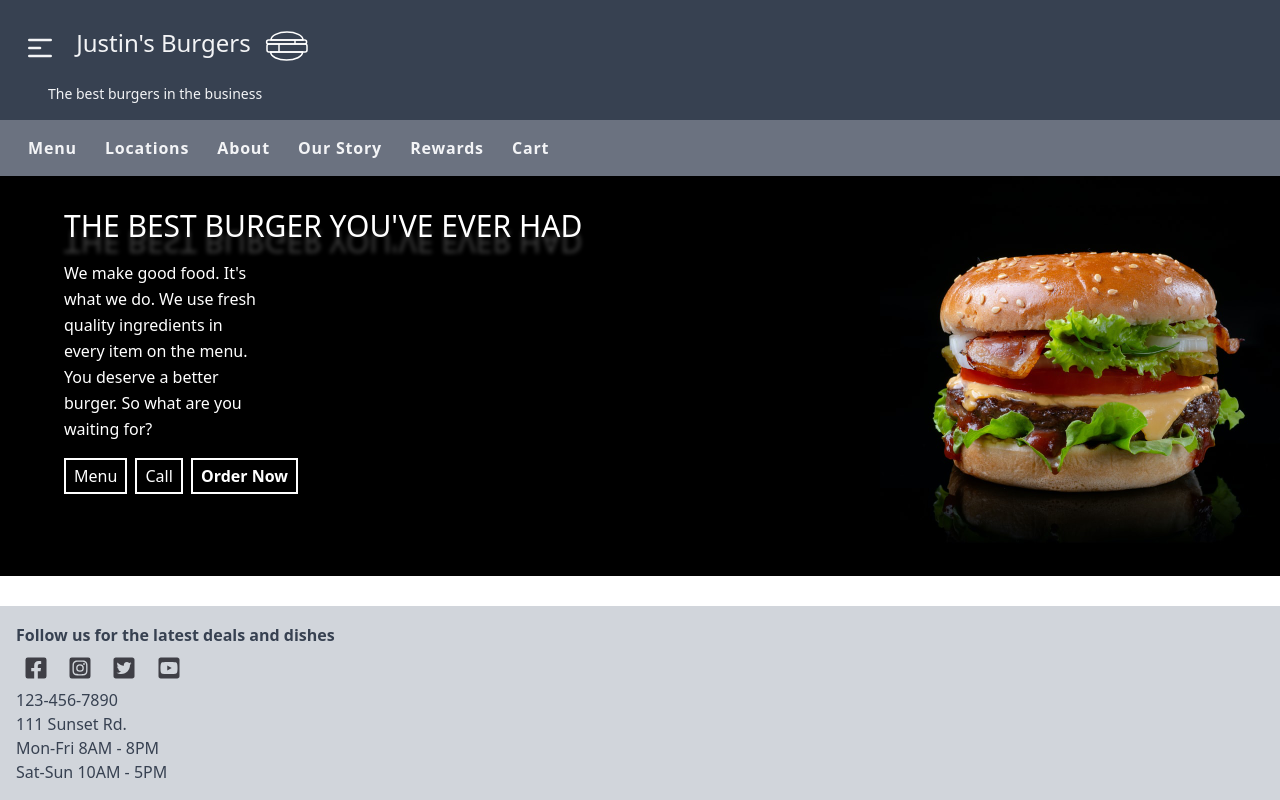
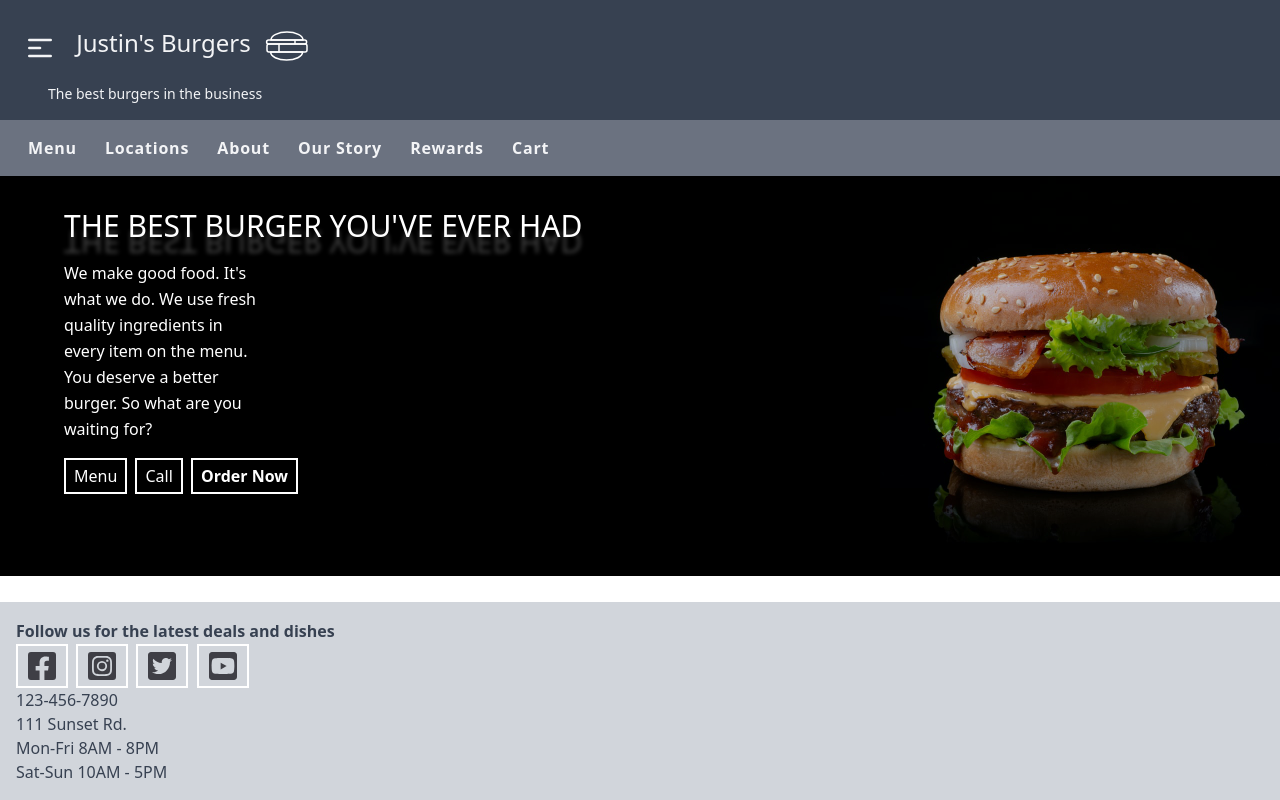
Before and after one commit to justingolden21/justins-burgers, a website: page docs/index.html in a window 1280 px wide. Drawn offline with Linux system fonts and the light colour scheme.

Commit message:
misc touchups

```diff
--- a/docs/index.html
+++ b/docs/index.html
@@ -28,6 +28,7 @@
 		<a href="">Rewards</a>
 		<a href="">Cart</a>
 	</nav>
+	<div class="bg-gray-900">
 		<section id="main" class="text-white">
 			<div class="float-left ml-16 mt-8">
 				<p id="big-text" class="uppercase text-3xl">The best burger you've ever had</p>
@@ -38,12 +39,13 @@
 			</div>
 			<img id="burger-img" src="img/burger.jpg" class="">
 		</section>
+	</div>
 	<footer class="text-gray-700 bg-gray-300 p-4">
 		<p><b>Follow us for the latest deals and dishes</b></p>
-		<img src="img/social/facebook-square-brands.svg" class="hover:bg-gray-100 cursor-pointer inline w-8 h-8 p-1 m-1">
-		<img src="img/social/instagram-square-brands.svg" class="hover:bg-gray-100 cursor-pointer inline w-8 h-8 p-1 m-1">
-		<img src="img/social/twitter-square-brands.svg" class="hover:bg-gray-100 cursor-pointer inline w-8 h-8 p-1 m-1">
-		<img src="img/social/youtube-square-brands.svg" class="hover:bg-gray-100 cursor-pointer inline w-8 h-8 p-1 m-1">
+		<button><img src="img/social/facebook-square-brands.svg" class="w-8 h-8"></button>
+		<button><img src="img/social/instagram-square-brands.svg" class="w-8 h-8"></button>
+		<button><img src="img/social/twitter-square-brands.svg" class="w-8 h-8"></button>
+		<button><img src="img/social/youtube-square-brands.svg" class="w-8 h-8"></button>
 		<br>
 		123-456-7890<br>
 		111 Sunset Rd.<br>
--- a/src/styles.css
+++ b/src/styles.css
@@ -65,14 +65,18 @@
 
 	#burger-img {
 		height: 25rem;
-
 		float: right;
 		width: auto;
+		opacity: 0.75;
+	}
 
-	}
+/*	button:hover ~ #burger-img {
+		opacity: 1;
+	}*/
 
 	button {
 		@apply px-2 py-1 mr-1 text-white border-2 border-white hover:bg-white hover:text-black;
+		transition: background-color 0.2s linear;
 	}
 
 }
```
Also changed, not shown: docs/css/styles.css. Lines whose indentation alone changed are shown as unchanged.
